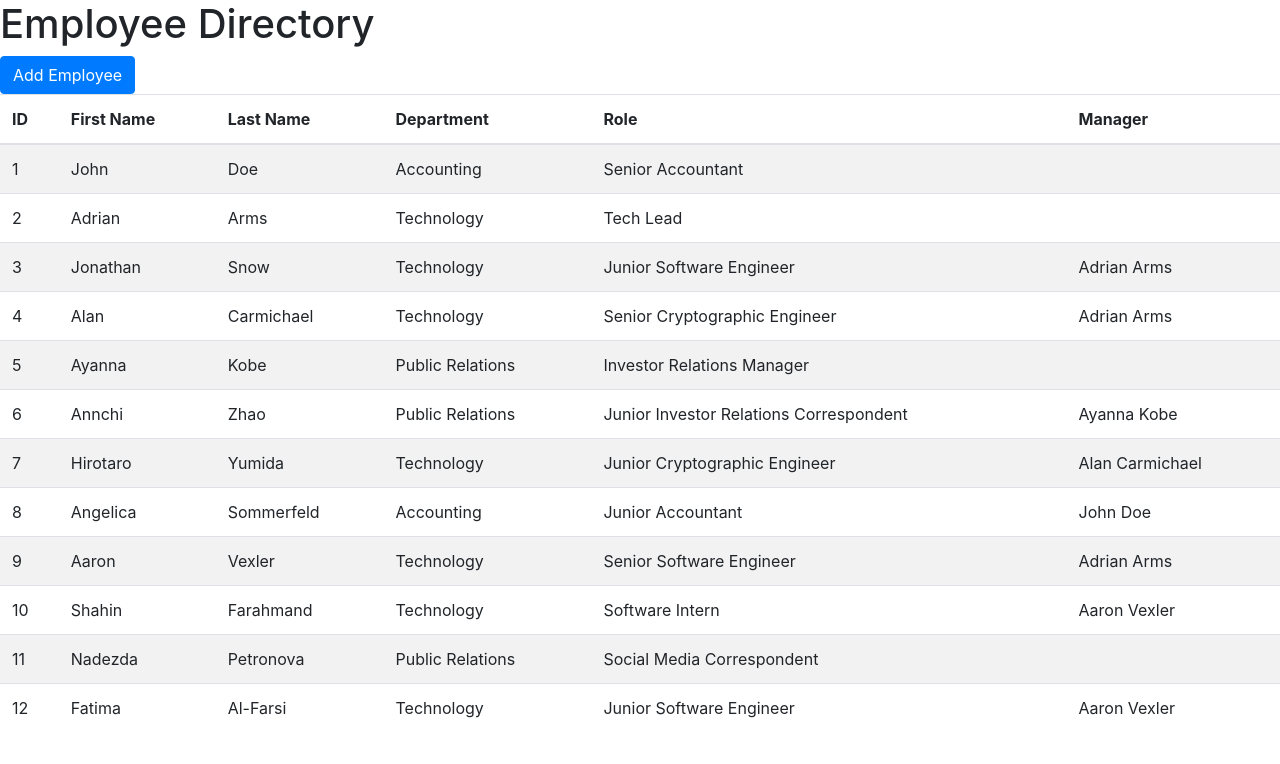
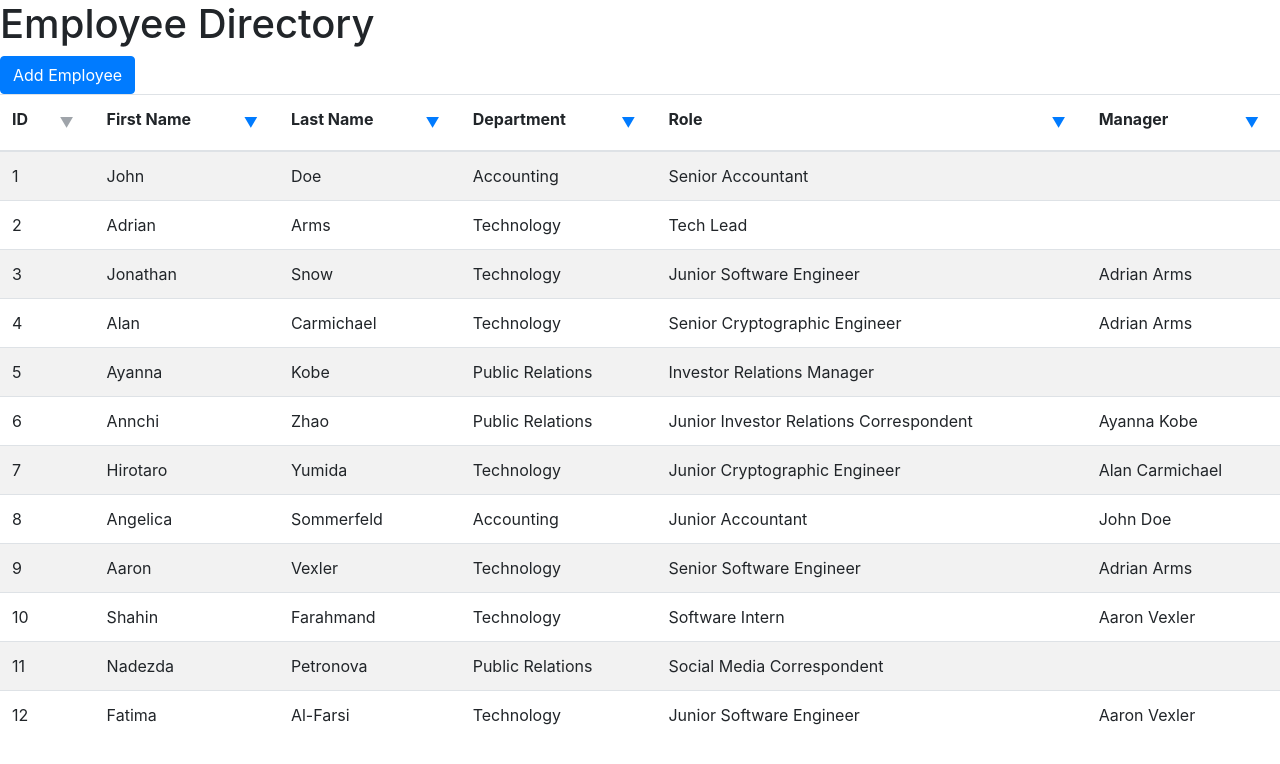
Before and after one commit to periodicaidan/employee-directory, a React (Create React App) app: page / in a window 1280 px wide. Shown: the top 764 px of the page. Built offline with nearby package versions, Linux system fonts and the light colour scheme.

Commit message:
Quality-of-life improvements

```diff
--- a/src/components/AddEmployeeModal.jsx
+++ b/src/components/AddEmployeeModal.jsx
@@ -82,6 +82,7 @@ export default function AddEmployeeModal(props) {
                         </form>
                     </div>
                     <div className="modal-footer">
+                        <small className="text-danger">NB: Employees added through this form will not persist</small>
                         <button onClick={e => saveEmployee(employeeState)} className="btn btn-success" data-dismiss="modal">Save</button>
                         <button className="btn btn-secondary" data-dismiss="modal">Cancel</button>
                     </div>
--- a/src/components/EmployeeTable.jsx
+++ b/src/components/EmployeeTable.jsx
@@ -33,16 +33,28 @@ export default function EmployeeTable(props) {
     // ...while the list of employees is provided
     const employees = useContext(EmployeesContext);
 
+    const SortButton = props => {
+        return (
+            <button
+                className="btn btn-link btn-sm float-right"
+                onClick={e => setSortCriterion(props.criterion)}
+                disabled={props.criterion === sortCriterion}
+            >
+                &#9660; {/* black down-pointing triangle */}
+            </button>
+        );
+    }
+
     return (
         <Table striped hoverable>
             <THead>
                 <TRow>
-                    <THeaderCell onClick={e => setSortCriterion('id')}>ID</THeaderCell>
-                    <THeaderCell onClick={e => setSortCriterion('firstName')}>First Name</THeaderCell>
-                    <THeaderCell onClick={e => setSortCriterion('lastName')}>Last Name</THeaderCell>
-                    <THeaderCell onClick={e => setSortCriterion('department')}>Department</THeaderCell>
-                    <THeaderCell onClick={e => setSortCriterion('role')}>Role</THeaderCell>
-                    <THeaderCell onClick={e => setSortCriterion('managerId')}>Manager</THeaderCell>
+                    <THeaderCell>ID <SortButton criterion="id" /></THeaderCell>
+                    <THeaderCell>First Name <SortButton criterion="firstName" /></THeaderCell>
+                    <THeaderCell>Last Name <SortButton criterion="lastName" /></THeaderCell>
+                    <THeaderCell>Department <SortButton criterion="department" /></THeaderCell>
+                    <THeaderCell>Role <SortButton criterion="role" /></THeaderCell>
+                    <THeaderCell>Manager <SortButton criterion="managerId" /></THeaderCell>
                 </TRow>
             </THead>
             <tbody>
--- a/src/components/Table/THeaderCell.jsx
+++ b/src/components/Table/THeaderCell.jsx
@@ -1,9 +1,8 @@
 import React from 'react';
 
 export default function THeaderCell(props) {
-    // For this implementation, I'm giving headers an onClick event for sorting the table by the clicked column
     return (
-        <th onClick={props.onClick}>
+        <th>
             {props.children}
         </th>
     )
```
